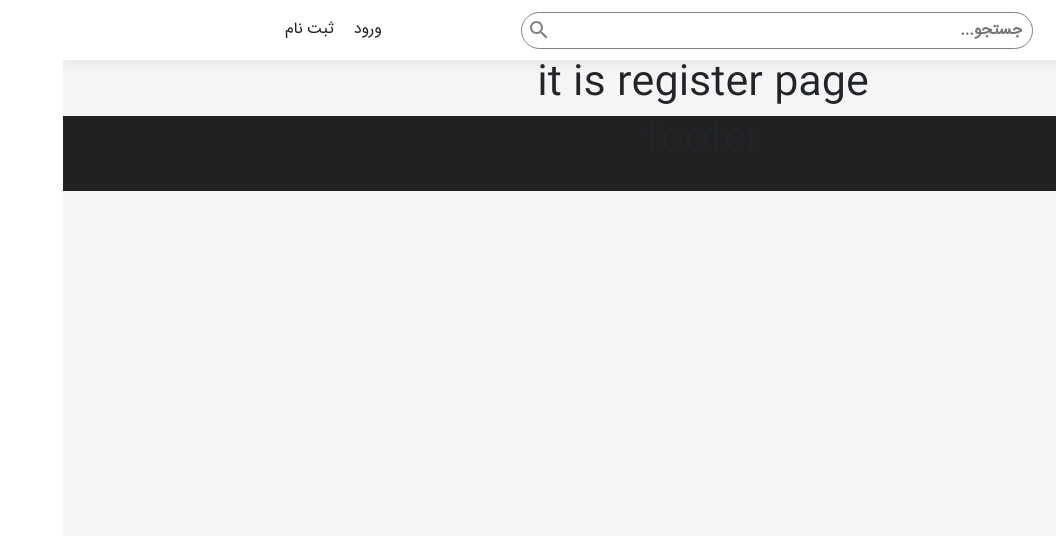
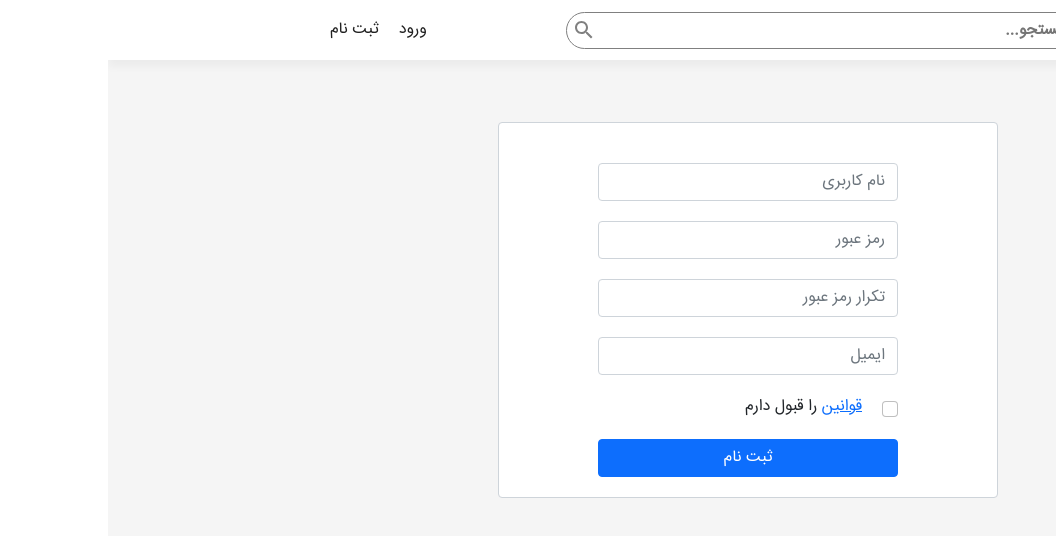
Before and after one commit to SiamakAlipour/shop, a React (Create React App) app in the folder client/: page /account/register in a window 1280 px wide. Shown: the top 536 px of the page, without its empty margins (224-1280 px from the left). Built offline with nearby package versions, Linux system fonts and the light colour scheme.

Commit message:
server mongo schema fixed + login & register pages added

```diff
--- a/client/src/components/Product.js
+++ b/client/src/components/Product.js
@@ -3,7 +3,7 @@ import 'bootstrap/dist/css/bootstrap.css'
 import './styles/Product.scss'
 import ShoppingCartIcon from '@material-ui/icons/ShoppingCart'
 
-function Product({ name, image, price }) {
+function Product({ name, image, description, price }) {
 	const [priceComma, setPriceComma] = useState(price)
 	useEffect(() => {
 		var nf = new Intl.NumberFormat()
@@ -15,7 +15,8 @@ function Product({ name, image, price }) {
 		<div className='product'>
 			<div className='product__content'>
 				<img src={image} alt='' />
-				<p>{name}</p>
+				<p className='product__name'>{name}</p>
+				<p className='product__description'>{description}</p>
 			</div>
 			<div className='product__footer '>
 				<p className='text-success'>{priceComma}</p>
--- a/client/src/components/styles/Product.scss
+++ b/client/src/components/styles/Product.scss
@@ -13,17 +13,25 @@
 	&:hover {
 		transform: scale(1.02);
 	}
+	&__name {
+		margin-top: 10px;
+		width: 100%;
+		font-size: 15px;
+		color: rgb(31, 30, 30);
+		text-align: right;
+	}
+	&__description {
+		color: gray;
+		font-size: 13px;
+	}
 	&__content {
 		width: 100%;
 		height: auto;
 		padding: 0 10px;
 		padding-top: 10px;
-
 		p {
-			margin-top: 10px;
+			text-align: right;
 			margin-right: 20px;
-			width: 100%;
-			text-align: right;
 		}
 		img {
 			width: 90%;
--- a/client/src/container/App.js
+++ b/client/src/container/App.js
@@ -4,6 +4,8 @@ import { BrowserRouter as Router, Switch, Route } from 'react-router-dom'
 
 import Main from './Main'
 import Footer from './Footer'
+import Register from './Register'
+import Login from './Login'
 function App() {
 	return (
 		<div className='App'>
@@ -12,23 +14,23 @@ function App() {
 				<Header />
 				<Switch>
 					<Route path='/account/register'>
-						<h1>it is register page</h1>
+						<Register />
 					</Route>
 					<Route path='/account/login'>
-						<h1>it is login page</h1>
+						<Login />
 					</Route>
 					<Route path='/checkout'>
 						<h1>this is checkout page</h1>
 					</Route>
 					<Route path='/'>
 						<Main />
+						<Footer />
 					</Route>
 					{/* Navigation */}
 					{/* Slider of new posts */}
 					{/* Products */}
 				</Switch>
 				{/* Footer */}
-				<Footer />
 			</Router>
 		</div>
 	)
--- a/client/src/container/Feed.js
+++ b/client/src/container/Feed.js
@@ -1,4 +1,4 @@
-import React, { useState } from 'react'
+import React, { useState, useEffect } from 'react'
 import Product from '../components/Product'
 import './styles/Feed.scss'
 import InputLabel from '@material-ui/core/InputLabel'
@@ -17,10 +17,10 @@ function Feed({ allProducts, product }) {
 	const handleCatValue = (e) => {
 		setCatValue(e.currentTarget.attributes['data-value'].value)
 	}
-	React.useEffect(() => {
+	useEffect(() => {
 		allProducts()
 	}, [])
-	React.useEffect(() => {
+	useEffect(() => {
 		setProductItems(product)
 		if (productItems) {
 			setLoading(false)
@@ -72,6 +72,7 @@ function Feed({ allProducts, product }) {
 										name={product.name}
 										image={product.image}
 										price={product.price}
+										description={product.description}
 									/>
 								)
 							})}
--- a/client/src/container/Header.js
+++ b/client/src/container/Header.js
@@ -1,4 +1,4 @@
-import React, { useRef } from 'react'
+import React, { useRef, useState } from 'react'
 import './styles/Header.scss'
 // Material-ui
 import SearchIcon from '@material-ui/icons/Search'
@@ -7,6 +7,7 @@ import { addSearch } from '../store/actions/search'
 import { Link } from 'react-router-dom'
 
 function Header() {
+	const [logged, setLogged] = useState(false)
 	const searchInput = useRef()
 	const dispatch = useDispatch()
 	const handleSubmit = (e) => {
@@ -18,8 +19,8 @@ function Header() {
 	return (
 		<div className='header'>
 			{/* logo */}
-			<Link to='/'>
-				<div className='header__logo'></div>
+			<Link to='/' className='header__logo'>
+				<div className=''></div>
 			</Link>
 
 			{/* searchBox */}
@@ -30,12 +31,21 @@ function Header() {
 			{/* login & register */}
 			<div className='header__loginRegister'>
 				<ul>
+					{!logged ? (
+						<>
+							{' '}
 							<Link to='/account/login'>
 								<li>ورود</li>
 							</Link>
 							<Link to='/account/register'>
 								<li>ثبت نام</li>
+							</Link>{' '}
+						</>
+					) : (
+						<Link to='/account/register'>
+							<li>حساب کاربری</li>
 						</Link>
+					)}
 				</ul>
 			</div>
 		</div>
--- /dev/null
+++ b/client/src/container/Login.js
@@ -0,0 +1,37 @@
+import React from 'react'
+import './styles/Login.scss'
+import Button from '@material-ui/core/Button'
+
+function Login() {
+	return (
+		<div className='login'>
+			<div className='container'>
+				<form action='' className='login__form form-control'>
+					<input
+						type='text'
+						placeholder='نام کاربری'
+						className=' login__input form-control'
+					/>
+					<input
+						type='password'
+						placeholder='رمز عبور'
+						className=' login__input form-control'
+					/>
+					<div className='login__formCheck'>
+						<input
+							type='checkbox'
+							className='form-check-input'
+							id='rememberCheckBox'
+						/>
+						<label htmlFor='rememberCheckBox'>
+							مرا به خاطر بسپار
+						</label>
+					</div>
+					<button className='btn btn-success'>ورود</button>
+				</form>
+			</div>
+		</div>
+	)
+}
+
+export default Login
--- /dev/null
+++ b/client/src/container/Register.js
@@ -0,0 +1,45 @@
+import React from 'react'
+import './styles/Register.scss'
+function Register() {
+	return (
+		<div className='register'>
+			<div className='container'>
+				<form action='' className='register__form form-control'>
+					<input
+						type='text'
+						placeholder='نام کاربری'
+						className='register__input form-control'
+					/>
+					<input
+						type='password'
+						placeholder='رمز عبور'
+						className='register__input form-control'
+					/>
+					<input
+						type='password'
+						placeholder='تکرار رمز عبور'
+						className='register__input form-control'
+					/>
+					<input
+						type='email'
+						className='register__input form-control'
+						placeholder='ایمیل'
+					/>
+					<div className='register__formCheck'>
+						<input
+							type='checkbox'
+							className='form-check-input'
+							id='rememberCheckBox'
+						/>
+						<label htmlFor='rememberCheckBox'>
+							<a href=''>قوانین</a> را قبول دارم
+						</label>
+					</div>
+					<button className='btn btn-primary'>ثبت نام</button>
+				</form>
+			</div>
+		</div>
+	)
+}
+
+export default Register
--- a/client/src/container/styles/Footer.scss
+++ b/client/src/container/styles/Footer.scss
@@ -2,4 +2,9 @@
 	width: 100%;
 	height: 75px;
 	background: #212121;
+	color: whitesmoke;
+	display: flex;
+	align-items: center;
+	justify-content: center;
+	padding: 50px 0px;
 }
--- a/client/src/container/styles/Header.scss
+++ b/client/src/container/styles/Header.scss
@@ -7,13 +7,15 @@
 	display: flex;
 	justify-content: space-around;
 	align-items: center !important;
-	&__logo {
+
+	.header__logo {
 		width: 50px;
 		height: 50px;
 		border-radius: 50%;
 		background-color: #212121;
 		margin-right: 50px;
 	}
+
 	&__searchBox {
 		display: flex;
 		align-items: center;
--- /dev/null
+++ b/client/src/container/styles/Login.scss
@@ -0,0 +1,42 @@
+.login {
+	width: 100%;
+	height: 100vh;
+	display: flex;
+	flex-direction: column;
+	align-items: center;
+	justify-content: center;
+	margin-top: -150px;
+	&__form {
+		width: 500px;
+		margin: auto;
+		padding: 20px;
+		.login__input {
+			width: 300px;
+			margin: auto;
+			margin-top: 20px;
+		}
+		.login__formCheck {
+			width: 300px;
+			display: flex;
+			align-items: center;
+			// justify-content: space-around;
+			margin: auto;
+			margin-top: 20px;
+			label {
+				margin-right: 20px;
+			}
+		}
+		button {
+			margin-top: 20px;
+			width: 300px;
+		}
+	}
+}
+
+@media screen and (max-width: 650px) {
+	.login {
+		&__form {
+			width: 100%;
+		}
+	}
+}
--- /dev/null
+++ b/client/src/container/styles/Register.scss
@@ -0,0 +1,42 @@
+.register {
+	width: 100%;
+	height: 100vh;
+	display: flex;
+	flex-direction: column;
+	align-items: center;
+	justify-content: center;
+	margin-top: -150px;
+	&__form {
+		width: 500px;
+		margin: auto;
+		padding: 20px;
+		.register__input {
+			width: 300px;
+			margin: auto;
+			margin-top: 20px;
+		}
+		.register__formCheck {
+			width: 300px;
+			display: flex;
+			align-items: center;
+			// justify-content: space-around;
+			margin: auto;
+			margin-top: 20px;
+			label {
+				margin-right: 20px;
+			}
+		}
+		button {
+			margin-top: 20px;
+			width: 300px;
+		}
+	}
+}
+
+@media screen and (max-width: 650px) {
+	.register {
+		&__form {
+			width: 100%;
+		}
+	}
+}
```
Also changed, not shown: 1 other file (tests, documents, lock files or other folders). Lines whose indentation alone changed are shown as unchanged.
